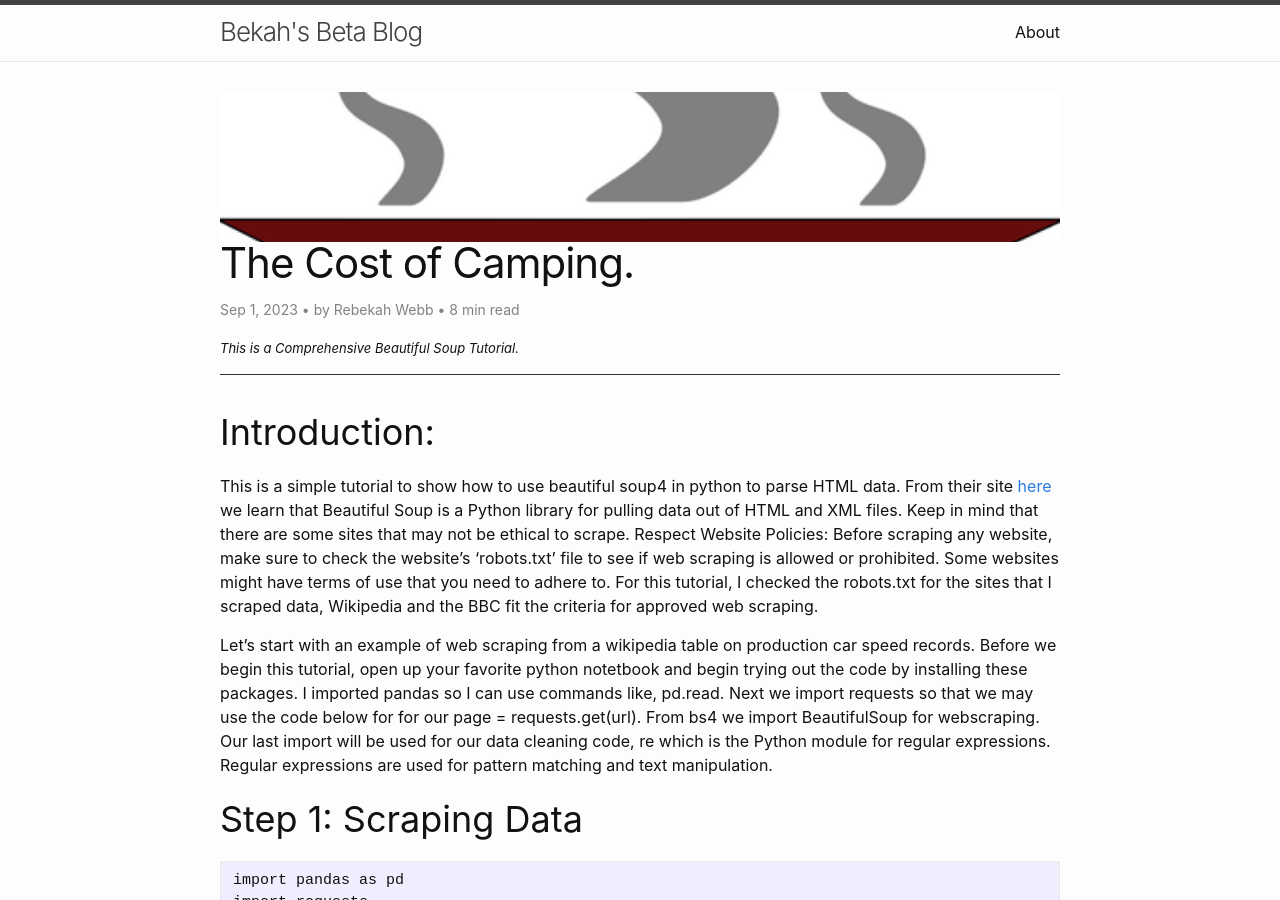
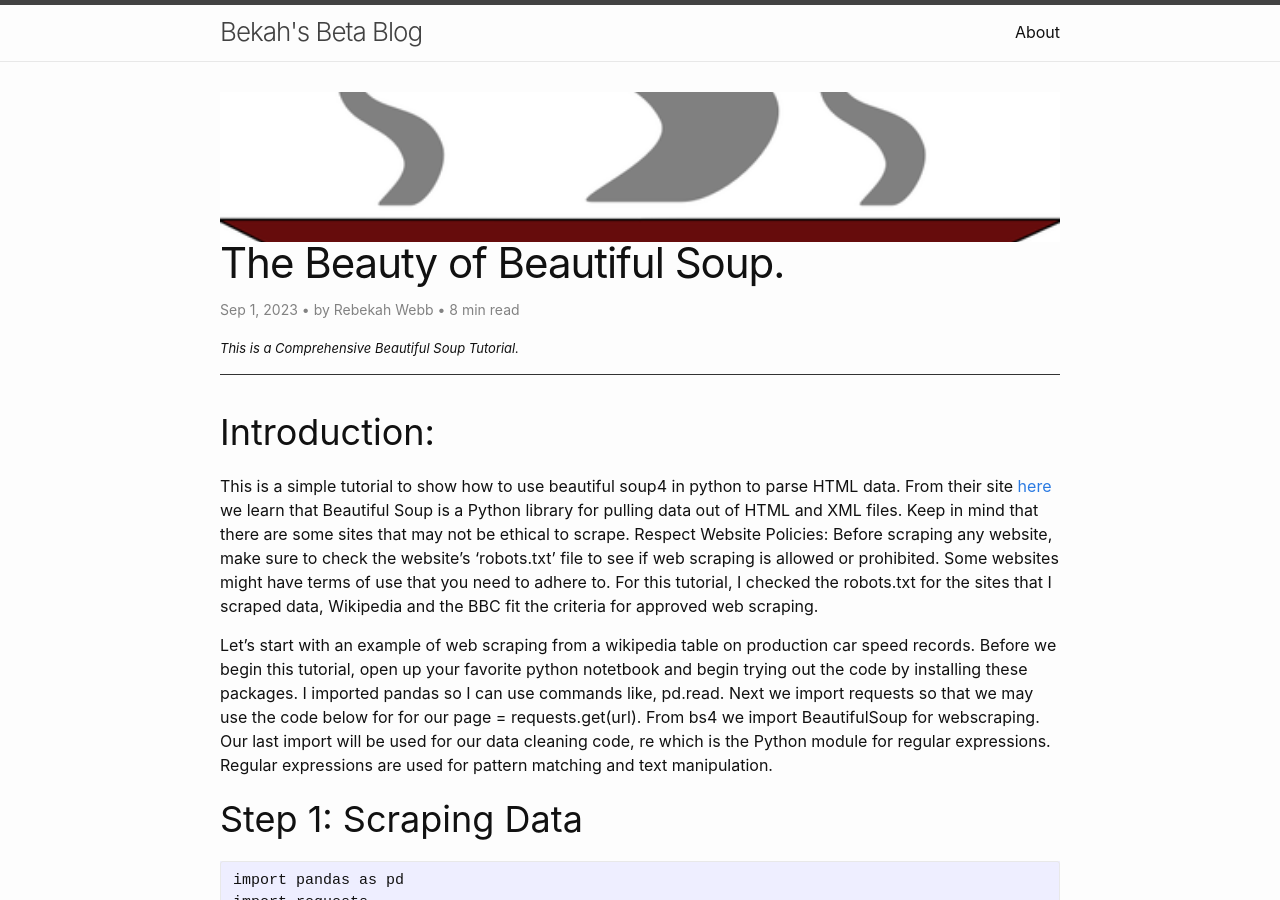
Before and after one commit to bekahwebb/bekahwebb.github.io, a Jekyll site: the page built from _posts/2023-09-01-first-post.md, in a window 1280 px wide and 900 px high. Built offline with Jekyll 4.4.1, drawn with Linux system fonts in a browser that asks for light colours; comment, search, counter and statistics services are not loaded.

Commit message:
renamed blog post file

```diff
--- a/_posts/2023-09-01-first-post.md
+++ b/_posts/2023-09-01-first-post.md
@@ -1,6 +1,6 @@
 ---
 layout: post
-title:  "The Cost of Camping."
+title:  "The Beauty of Beautiful Soup."
 author: Rebekah Webb
 description: This is a Comprehensive Beautiful Soup Tutorial.
 image: /assets/images/imagesoups1.png
```
Also changed, not shown: _posts/2023-09-01-A-look-at-the-Cost-of-Camping-at-all-63-National-Parks.md (renamed from _posts/2023-09-01-first-post copy.md, +1 -1 lines).
